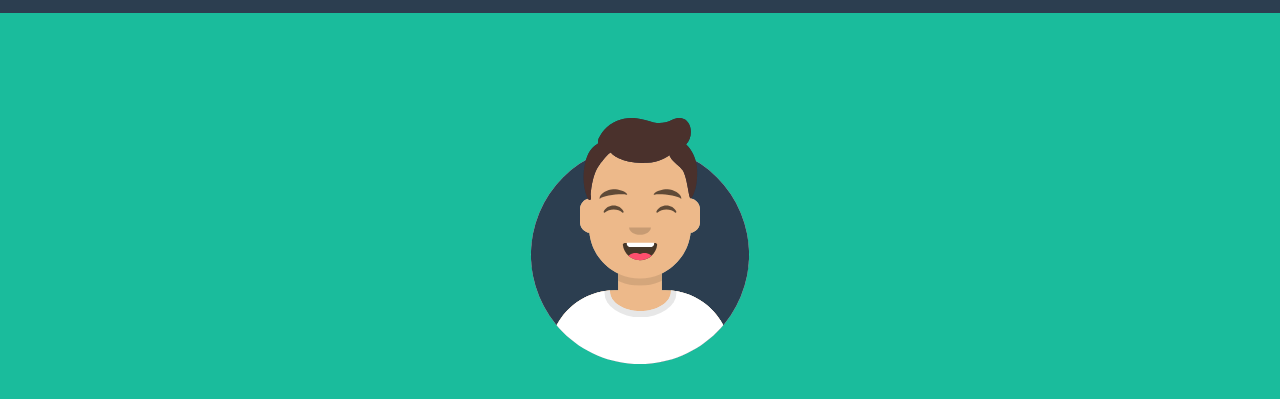
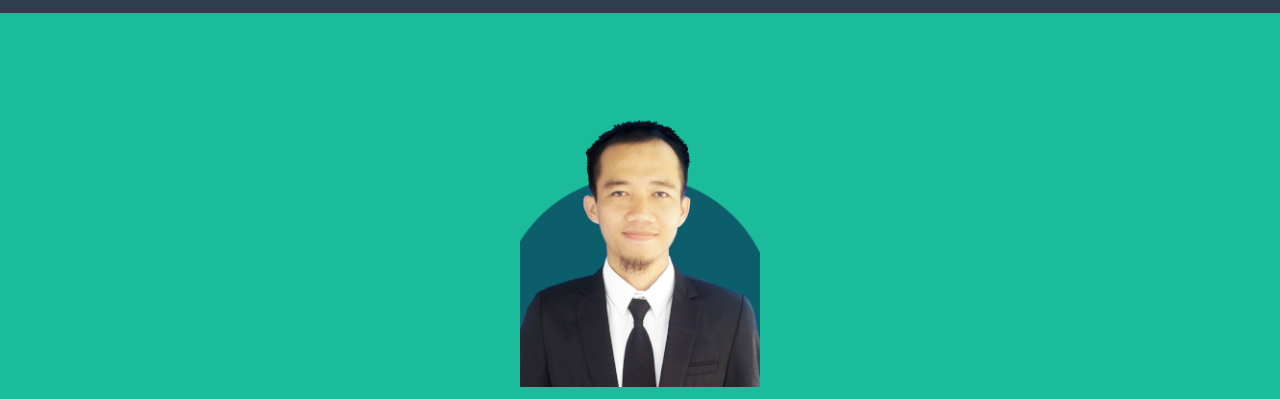
Before and after one commit to aryogistudio/aryogistudio.github.io, a plain HTML site: page index.html in a window 1280 px wide. Shown: the part 91-490 px from the top of the page. Drawn offline with nearby package versions, Linux system fonts and the light colour scheme.

Commit message:
Update index.html foto

```diff
--- a/index.html
+++ b/index.html
@@ -77,7 +77,7 @@
         <!-- Masthead Avatar Image-->
         <img
           class="masthead-avatar mb-5"
-          src="assets/img/avataaars.svg"
+          src="assets/img/foto.png"
           alt="..."
         />
         <!-- Masthead Heading-->
```
